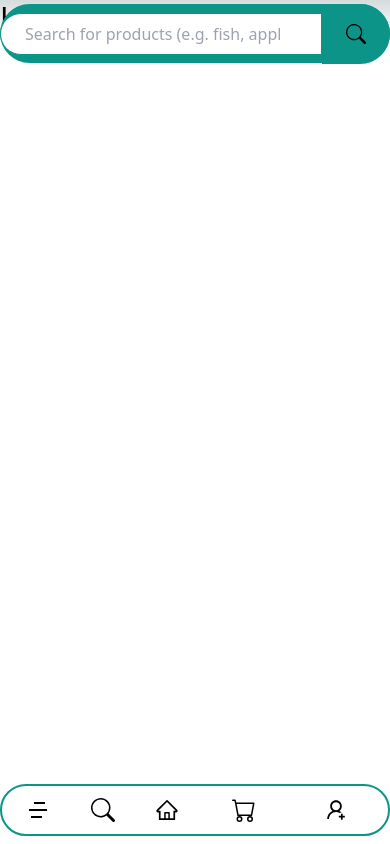
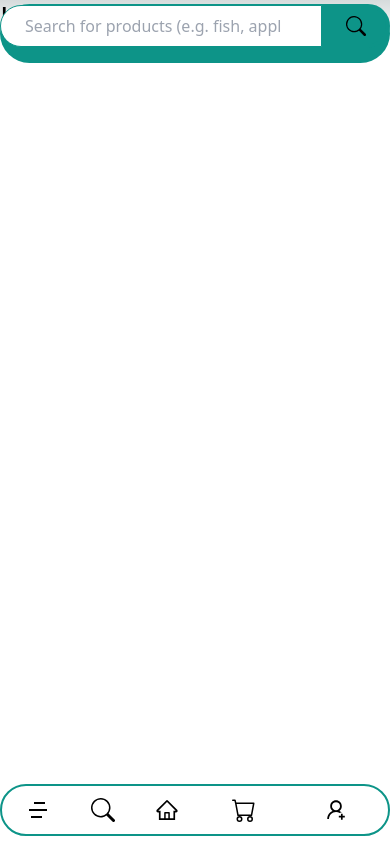
Before and after one commit to arman-ali-khan/nextjs-ecommerce, a Next.js app: page / in a window 390 px wide. Both pictures are taken after a click on the element 102 px from the left and 810 px from the top of the page. Built offline with nearby package versions, Linux system fonts and the light colour scheme.

Commit message:
navbar icon size modify

```diff
--- a/components/Pages/Shared/Navbar/Navbar.js
+++ b/components/Pages/Shared/Navbar/Navbar.js
@@ -47,7 +47,7 @@ const handleCategoriesSidebar = () =>{
                 className="px-6 w-full py-2 border border-teal-600 rounded-l-full text-teal-700 focus-within:outline-none focus-within:border-teal-700 focus-within:bg-teal-50 "
                 type="search"
               />
-              <span className="border-4 border-teal-600 md:px-3 px-5 bg-teal-600 md:py-2 py-4 rounded-r-full cursor-pointer hover:bg-teal-700">
+              <span className="border-4 border-teal-600 md:px-3 px-5 bg-teal-600 py-2 rounded-r-full cursor-pointer hover:bg-teal-700">
                 <BsSearch size={20} />
               </span>
             </div>
```
